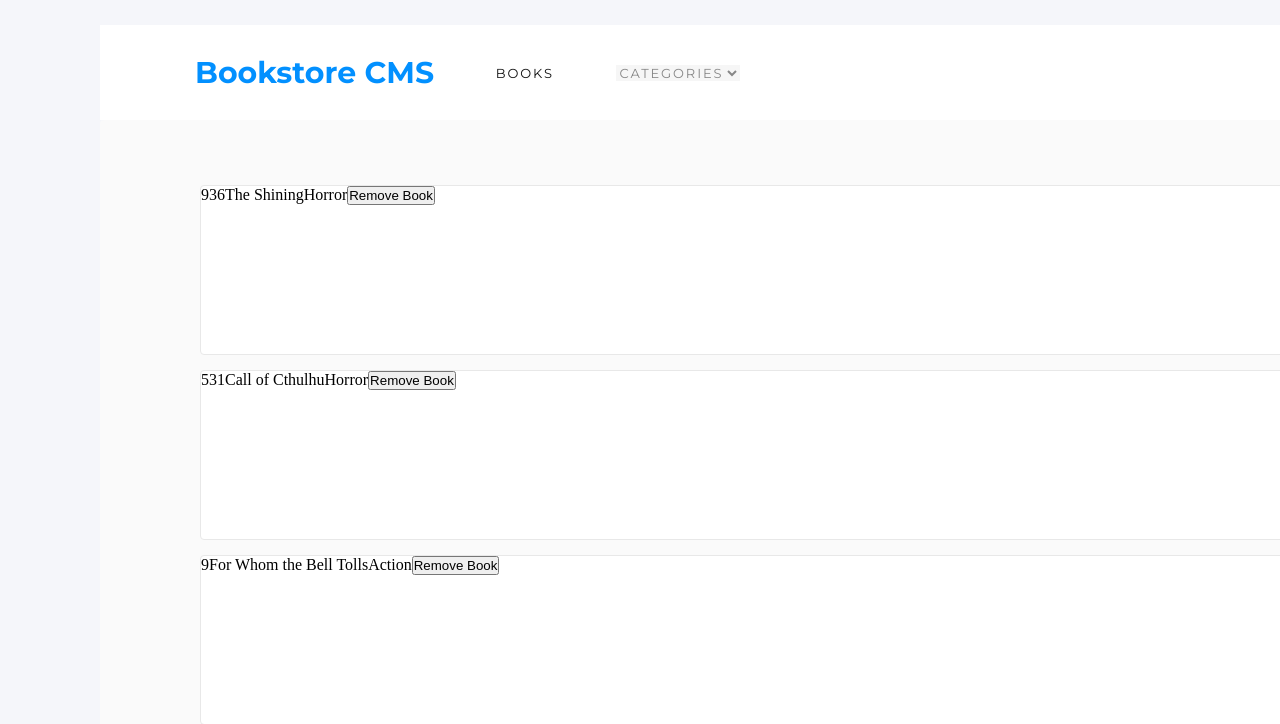
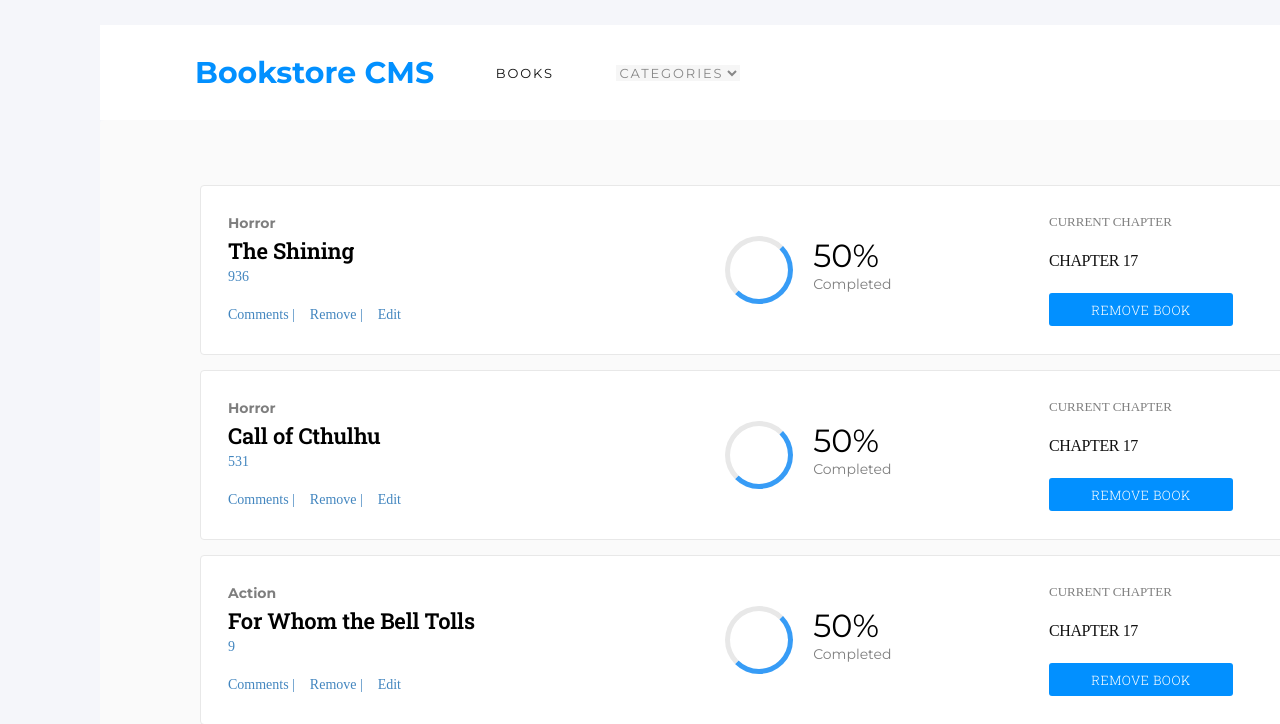
Before and after one commit to vzdrizhni/Bookstore, a React (Create React App) app: page / in a window 1280 px wide. Shown: the part 124-848 px from the top of the page. Built offline with nearby package versions, Linux system fonts and the light colour scheme.

Commit message:
Book cards complete

```diff
--- a/public/index.html
+++ b/public/index.html
@@ -12,6 +12,9 @@
     <link href="https://fonts.googleapis.com/css2?family=Montserrat:wght@700&display=swap" rel="stylesheet">
     <link href="https://fonts.googleapis.com/css2?family=Montserrat&display=swap" rel="stylesheet">
     <link rel="stylesheet" href="https://cdnjs.cloudflare.com/ajax/libs/font-awesome/5.11.2/css/all.min.css">
+    <link href="https://fonts.googleapis.com/css2?family=Roboto+Slab:wght@600&display=swap" rel="stylesheet">
+    <link href="https://fonts.googleapis.com/css2?family=Roboto+Slab:wght@300;600&display=swap" rel="stylesheet">
+    <link href="https://fonts.googleapis.com/css2?family=Roboto+Slab:wght@300&display=swap" rel="stylesheet">
     <!--
       manifest.json provides metadata used when your web app is installed on a
       user's mobile device or desktop. See https://developers.google.com/web/fundamentals/web-app-manifest/
--- a/src/assets/styles/style.css
+++ b/src/assets/styles/style.css
@@ -106,6 +106,9 @@
   border: solid 1px #e8e8e8;
   background-color: #ffffff;
   margin: 15px 0;
+  display: flex;
+  justify-content: space-between;
+  align-items: center;
 }
 
 .table {
@@ -113,3 +116,169 @@
   margin-left: auto;
   margin-right: auto;
 }
+
+.book-wrapper {
+  display: flex;
+  flex-direction: column;
+  justify-content: space-between;
+  padding: 28px 0 28px 27px;
+  height: 100%;
+  width: 33%;
+}
+
+.description {
+  display: flex;
+  flex-direction: column;
+}
+
+.School-of {
+  width: 49px;
+  height: 18px;
+  opacity: 0.5;
+  font-family: 'Montserrat';
+  font-size: 14px;
+  font-weight: bold;
+  font-stretch: normal;
+  font-style: normal;
+  line-height: normal;
+  letter-spacing: normal;
+  color: var(--black-three);
+}
+
+.title {
+  height: 29px;
+  font-family: 'Roboto Slab', serif;
+  ;
+  font-size: 22px;
+  font-weight: bold;
+  font-stretch: normal;
+  font-style: normal;
+  line-height: normal;
+  letter-spacing: -0.2px;
+  color: var(--black-three);
+  margin: 4px 0;
+}
+
+.Suzanne-Collins {
+  width: 107px;
+  height: 19px;
+  font-family: RobotoSlab;
+  font-size: 14px;
+  font-weight: 300;
+  font-stretch: normal;
+  font-style: normal;
+  line-height: normal;
+  letter-spacing: normal;
+  color: #4386bf;
+}
+
+.Comments {
+  width: 173px;
+  height: 19px;
+  font-family: RobotoSlab;
+  font-size: 14px;
+  font-weight: 300;
+  font-stretch: normal;
+  font-style: normal;
+  line-height: normal;
+  letter-spacing: normal;
+  color: #4386bf;
+  display: flex;
+  flex-direction: row;
+  justify-content: space-between;
+}
+
+.Rectangle-3 {
+  display: flex;
+}
+
+.Oval-2 {
+  width: 68px;
+  height: 68px;
+  border-bottom: 10px solid #e8e8e8;
+  border-right: 10px solid #e8e8e8;
+  border-radius: 50%;
+  border-color: #e8e8e8 #379cf6 #379cf6 #e8e8e8;
+  border-style: solid;
+  border-width: 5px;
+}
+
+.percent {
+  display: flex;
+  flex-direction: column;
+  padding-left: 20px;
+}
+
+.-Percent-Complete {
+  width: 68px;
+  height: 39px;
+  font-family: Montserrat;
+  font-size: 32px;
+  font-weight: normal;
+  font-stretch: normal;
+  font-style: normal;
+  line-height: normal;
+  letter-spacing: normal;
+  color: var(--black-three);
+}
+
+.Completed {
+  width: 80px;
+  height: 18px;
+  opacity: 0.5;
+  font-family: Montserrat;
+  font-size: 14px;
+  font-weight: normal;
+  font-stretch: normal;
+  font-style: normal;
+  line-height: normal;
+  letter-spacing: normal;
+  color: var(--black-three);
+}
+
+.chapter {
+  height: 100%;
+  display: flex;
+  flex-direction: column;
+  justify-content: space-between;
+  padding: 28px 166px 28px 27px;
+}
+
+.Current-Chapter {
+  height: 18px;
+  opacity: 0.5;
+  font-family: "RobotoSlab";
+  font-size: 13px;
+  font-weight: 300;
+  font-stretch: normal;
+  font-style: normal;
+  line-height: normal;
+  letter-spacing: normal;
+  color: var(--black-three);
+}
+
+.Current-Lesson {
+  height: 21px;
+  font-family: "RobotoSlab";
+  font-size: 16px;
+  font-weight: 300;
+  font-stretch: normal;
+  font-style: normal;
+  line-height: normal;
+  letter-spacing: -0.4px;
+  color: #121212;
+}
+
+.Rectangle-2 {
+  width: 184px;
+  height: 33px;
+  border-radius: 3px;
+  background-color: #0290ff;
+  font-family: 'Roboto Slab', serif;
+  font-size: 13px;
+  font-weight: 300;
+  letter-spacing: 0.5px;
+  text-align: center;
+  color: #ffffff;
+  border: none;
+}
--- a/src/components/Book.js
+++ b/src/components/Book.js
@@ -1,27 +1,45 @@
 import React from 'react';
 import PropTypes from 'prop-types';
 
-const Book = ({
-  removeBook, book,
-}) => {
-  const { id, category, title } = book;
+const Book = ({removeBook, book}) => {
+  const {id, category, title} = book;
   return (
     <div className='Lesson-Panel'>
-      <span>{id}</span>
-      <span>{title}</span>
-      <span>{category}</span>
-      <span><button type="button" onClick={() => removeBook(book)}>Remove Book</button></span>
+      <div className='book-wrapper'>
+        <div className='description'>
+          <span className='School-of'>{category}</span>
+          <span className='title'>{title}</span>
+          <span className='Suzanne-Collins'>{id}</span>
+        </div>
+        <div className='Comments'>
+          <span>Comments |
+          </span>
+          <span>Remove |
+          </span>
+          <span>Edit</span>
+        </div>
+      </div>
+      <div className='Rectangle-3'>
+        <div className='Oval-2'></div>
+        <div className='percent'>
+          <span className='-Percent-Complete'>50%</span>
+          <span className='Completed'>Completed</span>
+        </div>
+      </div>
+      <div className='chapter'>
+        <span className='Current-Chapter'>CURRENT CHAPTER</span>
+        <span className='Current-Lesson'>CHAPTER 17</span>
+        <button type="button" className='Rectangle-2' onClick={() => removeBook(book)}>REMOVE BOOK</button>
+      </div>
     </div>
   );
 };
 
 Book.propTypes = {
-  book: PropTypes.shape({
-    id: PropTypes.number.isRequired,
-    title: PropTypes.string.isRequired,
-    category: PropTypes.string.isRequired,
-  }).isRequired,
-  removeBook: PropTypes.func.isRequired,
+  book: PropTypes
+    .shape({id: PropTypes.number.isRequired, title: PropTypes.string.isRequired, category: PropTypes.string.isRequired})
+    .isRequired,
+  removeBook: PropTypes.func.isRequired
 };
 
 export default Book;
```
